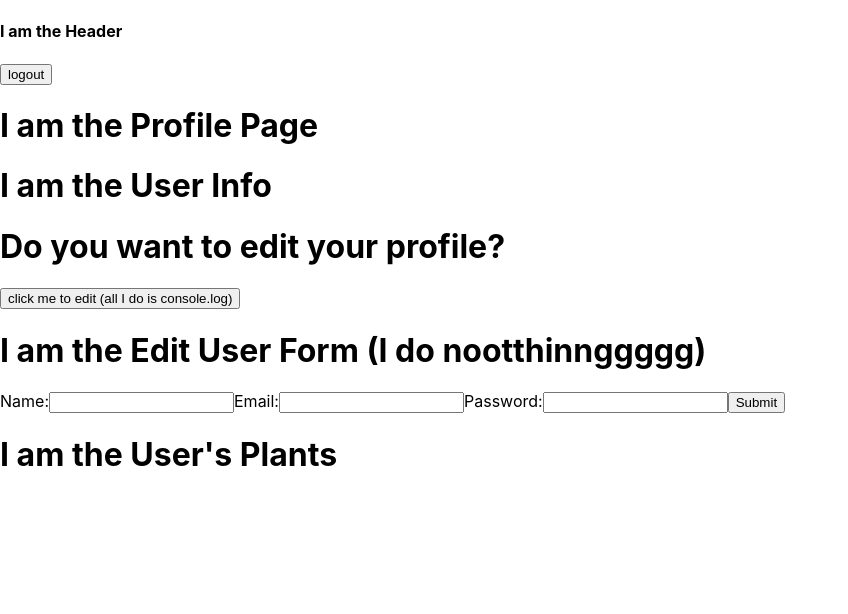
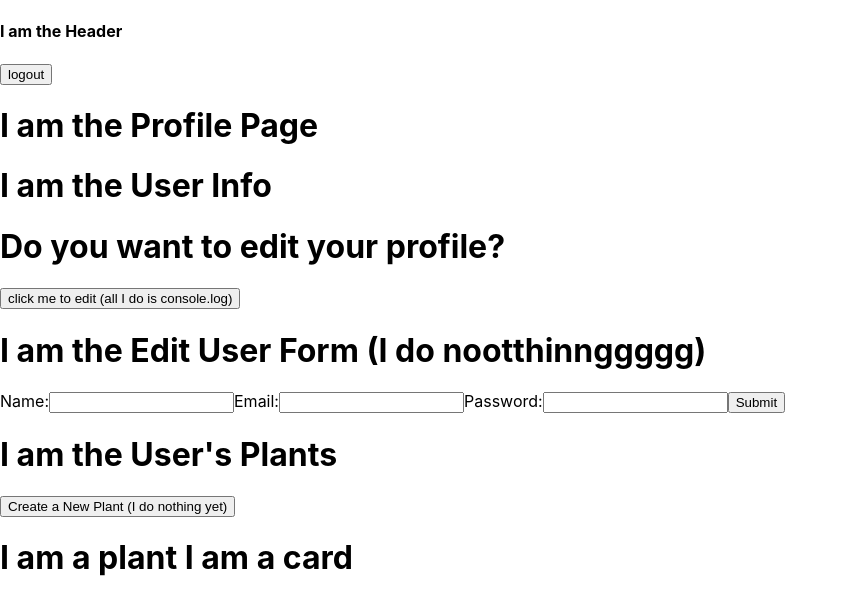
Before and after one commit to pirainogi/garden-pi-frontend, a React (Create React App) app: page /profile in a window 1280 px wide. Shown: the top 614 px of the page, without its empty margins (0-848 px from the left). Built offline with nearby package versions, Linux system fonts and the light colour scheme.

Commit message:
plantCard and btn

```diff
--- /dev/null
+++ b/src/components/plantCard.js
@@ -0,0 +1,21 @@
+import React from 'react';
+import { connect } from 'react-redux';
+
+const PlantCard = () => {
+
+    return(
+      <div>
+        <h1>I am a plant I am a card </h1>
+      </div>
+    )
+
+} // end of class
+
+const mapStateToProps = (state) => {
+  console.log('user info', state);
+  return {
+    state
+  }
+}
+
+export default connect(mapStateToProps)(PlantCard);
--- a/src/containers/userPlants.js
+++ b/src/containers/userPlants.js
@@ -1,13 +1,20 @@
 import React, { Component } from 'react';
 import { connect } from 'react-redux';
+import PlantCard from '../components/plantCard'
 
 class UserPlants extends Component {
+
+  createPlant = () => {
+    console.log('clicking the create plant button');
+  }
 
   render(){
     console.log('user info render', this.props);
     return(
       <div>
         <h1>I am the User's Plants </h1>
+        <button onClick={this.createPlant}>Create a New Plant (I do nothing yet)</button>
+        <PlantCard />
       </div>
     )
   }
```
